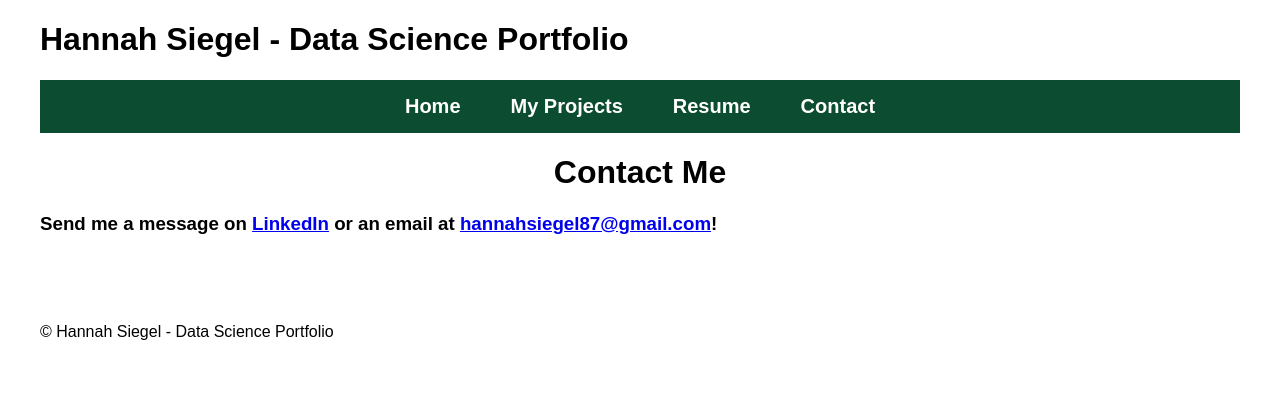
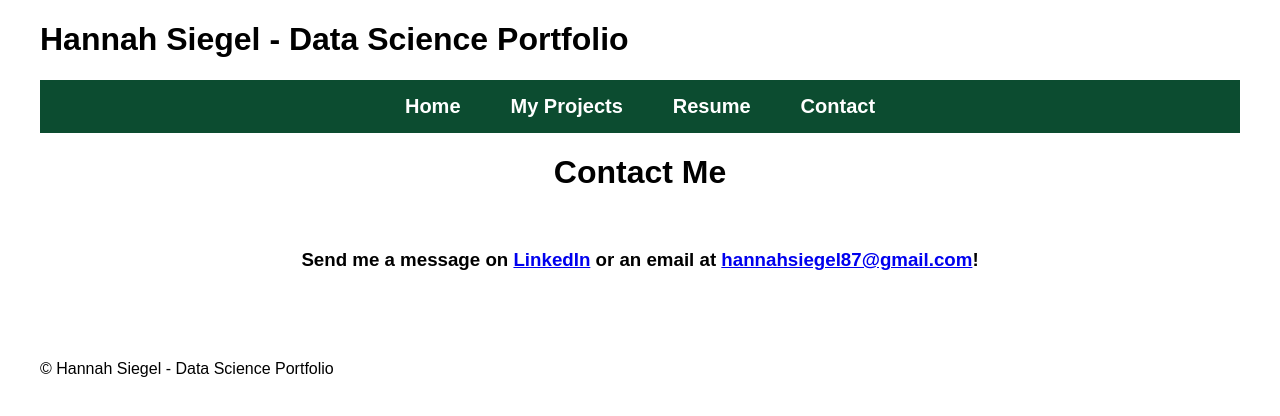
Before and after one commit to siegelhannah/portfolio, a Jekyll site: the page built from Contact.md, in a window 1280 px wide. Shown: the top 416 px of the page. Built offline with Jekyll 4.4.1, drawn with Linux system fonts in a browser that asks for light colours.

Commit message:
Update Contact.md

```diff
--- a/Contact.md
+++ b/Contact.md
@@ -6,5 +6,10 @@ permalink: /contact/
 
 <h1 style="text-align: center;">Contact Me</h1>
 
-### Send me a message on [LinkedIn](https://www.linkedin.com/in/hannah-siegel-219162234/) or an email at [hannahsiegel87@gmail.com](mailto:hannahsiegel87@gmail.com)!
+<br>
+
+<h3 style="text-align: center;">
+  Send me a message on <a href="https://www.linkedin.com/in/hannah-siegel-219162234/">LinkedIn</a> or an email at <a href="mailto:hannahsiegel87@gmail.com">hannahsiegel87@gmail.com</a>!
+</h3>
+
 <br><br><br>
```
